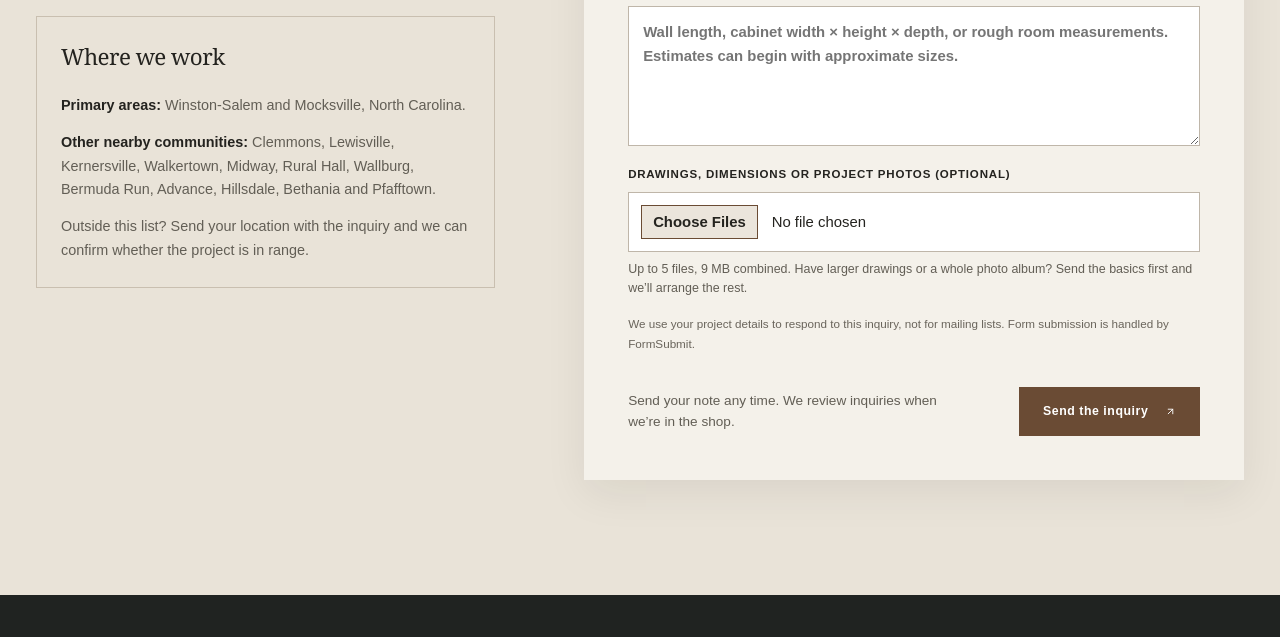
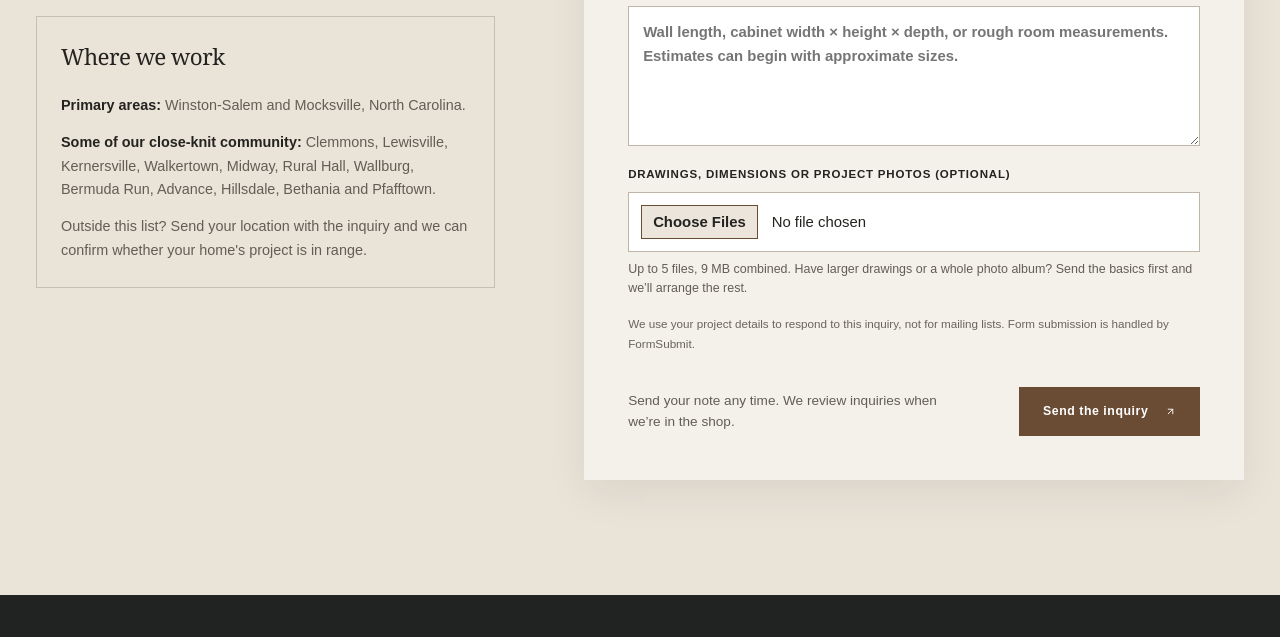
Before and after one commit to TSquaredCabinetry/TSquaredCabinetry.github.io, a plain HTML site: page contact.html in a window 1280 px wide. Shown: the part 1640-2277 px from the top of the page. Drawn offline with Linux system fonts and the light colour scheme.

Commit message:
Update community description in contact.html

```diff
--- a/contact.html
+++ b/contact.html
@@ -235,8 +235,8 @@
             <div class="contact-box" id="service-area">
               <h3>Where we work</h3>
               <p><strong>Primary areas:</strong> Winston-Salem and Mocksville, North Carolina.</p>
-              <p><strong>Other nearby communities:</strong> Clemmons, Lewisville, Kernersville, Walkertown, Midway, Rural Hall, Wallburg, Bermuda Run, Advance, Hillsdale, Bethania and Pfafftown.</p>
-              <p>Outside this list? Send your location with the inquiry and we can confirm whether the project is in range.</p>
+              <p><strong>Some of our close-knit community:</strong> Clemmons, Lewisville, Kernersville, Walkertown, Midway, Rural Hall, Wallburg, Bermuda Run, Advance, Hillsdale, Bethania and Pfafftown.</p>
+              <p>Outside this list? Send your location with the inquiry and we can confirm whether your home's project is in range.</p>
             </div>
           </div>
           <form
```
